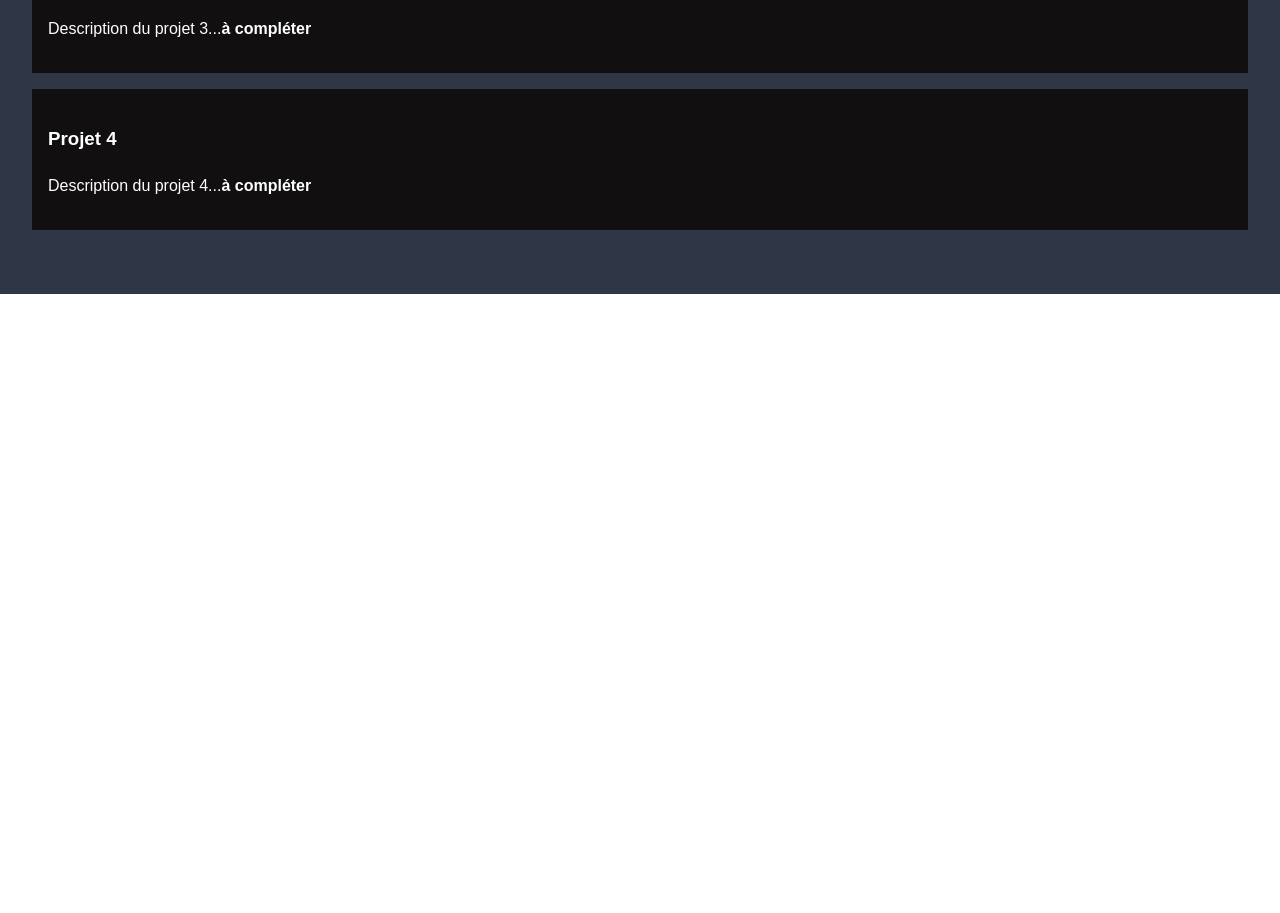
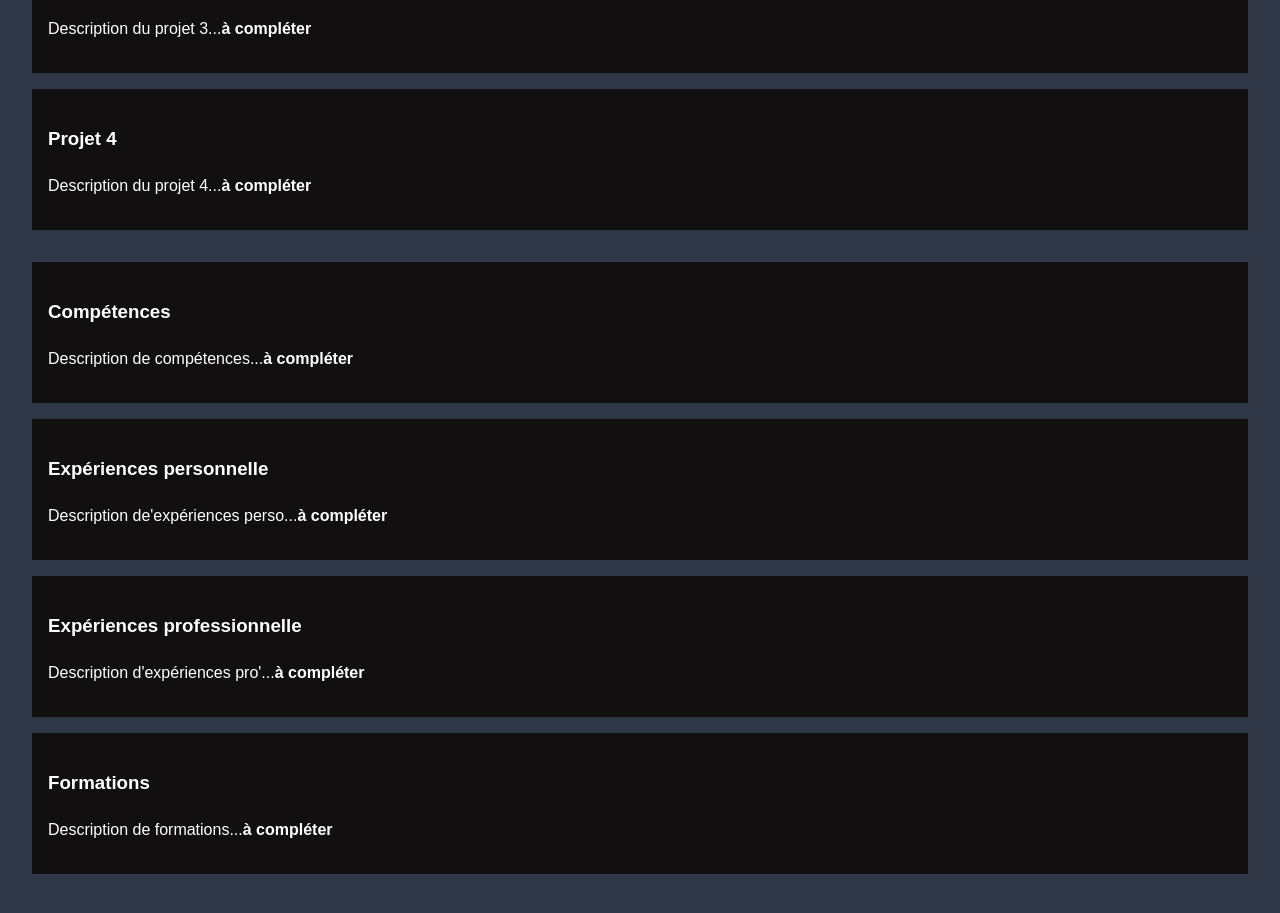
Before and after one commit to mohammed-zelmati/mohammed-zelmati.github.io, a plain HTML site: page index.html in a window 1280 px wide. Shown: the part 1531-2444 px from the top of the page. Before the commit the page ends 1825 px from the top, so only its background shows below. Drawn offline with Linux system fonts and the light colour scheme.

Commit message:
Ajouté section classe experiences fichier index.html

```diff
--- a/index.html
+++ b/index.html
@@ -16,6 +16,8 @@
             <a href="#about">À propos</a>
             <a href="#projects">Projets</a>
             <a href="#sociaux">Contact</a>
+            <a href="#experiences">Perso/Pro</a>
+
             <a href="CV_DWWM_MZ.pdf" download="CV_DWWM_MZ.pdf">Mon CV</a>
         </nav>
     </header>
@@ -77,6 +79,25 @@
             </article>
             <!-- Ajoutez d'autres projets ici -->
         </section>
+        <section id="experiences">
+            <article>
+                <h3>Compétences</h3>
+                <p>Description de compétences...<strong>à compléter</strong></p>
+            </article>
+            <article>
+                <h3>Expériences personnelle</h3>
+                <p>Description de'expériences perso...<strong>à compléter</strong></p>
+            </article>
+            <article>
+                <h3>Expériences professionnelle</h3>
+                <p>Description d'expériences pro'...<strong>à compléter</strong></p>
+            </article>
+            <article>
+                <h3>Formations</h3>
+                <p>Description de formations...<strong>à compléter</strong></p>
+            </article>
+            <!-- Ajoutez d'autres projets ici -->
+        </section>
 
         <!--section id="contact">
             <h2>Contactez-moi</h2>
```
